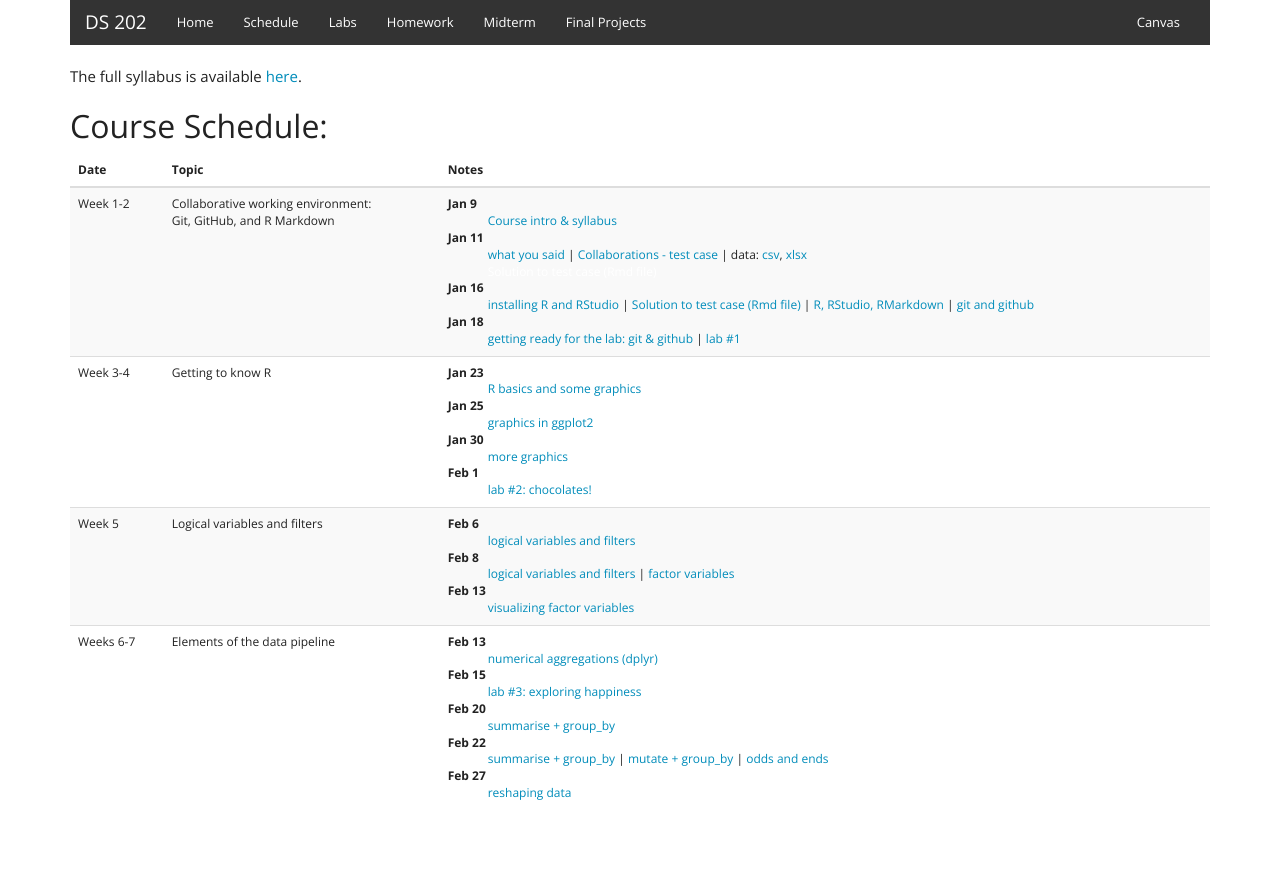
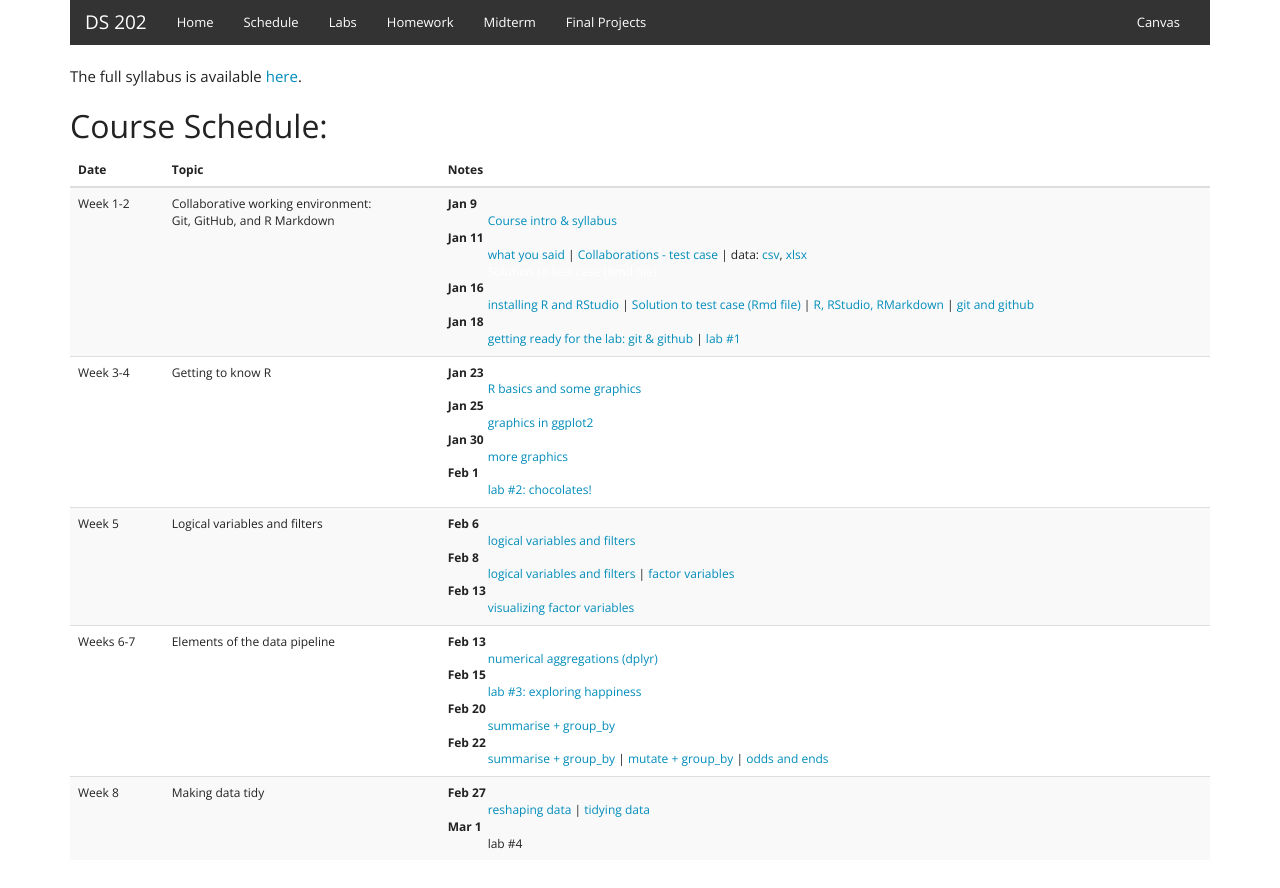
Before and after one commit to DS202-at-ISU/DS202-at-ISU.github.io-2018, a Jekyll site: the page built from schedule.html, in a window 1280 px wide. Shown: the top 888 px of the page. Built offline with Jekyll 4.4.1, drawn with Linux system fonts in a browser that asks for light colours.

Commit message:
links updated

```diff
--- a/schedule.html
+++ b/schedule.html
@@ -91,12 +91,22 @@ The full syllabus is available <a href="syllabus.pdf" target=_blank>here</a>.
           <dd><a href="../materials/03_tidyverse/02_dplyr-examples.html">summarise + group_by</a> </dd>
           <dt>Feb 22</dt>
           <dd><a href="../materials/03_tidyverse/02_dplyr-examples.html">summarise + group_by</a> | <a href="../materials/03_tidyverse/03_dplyr-examples.html">mutate + group_by</a> | <a href="../materials/03_tidyverse/04_dplyr-examples.html">odds and ends</a></dd>
+    </dl>
+      </tr>
+            <tr>
+        <td>Week 8</td>
+        <td>Making data tidy</td>
+        <td>
+          <dl>
           <dt>Feb 27</dt>
-          <dd> <a href="../materials/03_tidyverse/05_tidyr.html">reshaping data</a></dd>
+          <dd> <a href="../materials/03_tidyverse/05_tidyr.html">reshaping data</a> | <a href="../materials/03_tidyverse/06_tidyr.html">tidying data</a></dd>
+          <dt>Mar 1</dt>
+          <dd>lab #4</dd>
            </dl>
         </td>
 
       </tr>
+
 <!--       <tr>
         <td>Weeks 3-6</td>
         <td>Computing with data: Numeric and graphic summaries, tidying data</td>
```
